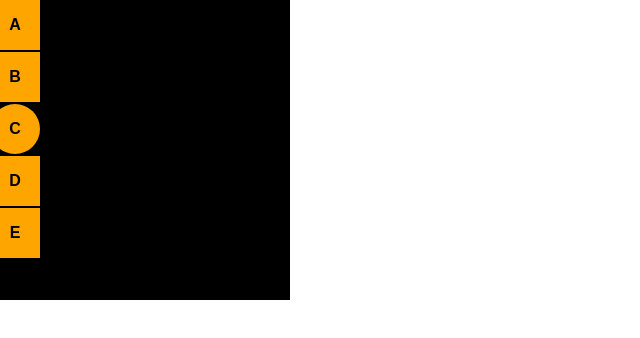
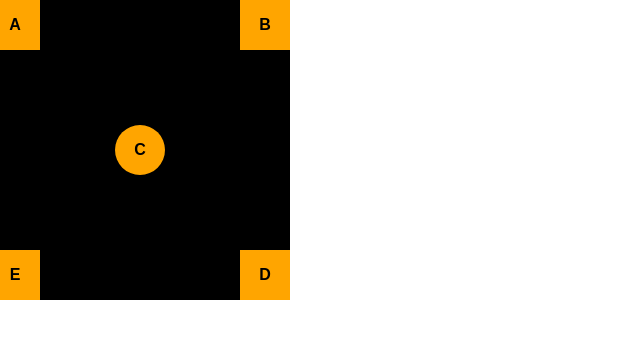
Before and after one commit to mehedihasanit12/web-design-master-class, a plain HTML site: page index.html in a window 1280 px wide. Shown: the whole page, without its empty margins (0-640 px from the left). Drawn offline with Linux system fonts and the light colour scheme.

Commit message:
absolute position

```diff
--- a/index.html
+++ b/index.html
@@ -6,11 +6,11 @@
   </head>
   <body>
     <div class="container">
-      <div class="box">A</div>
-      <div class="box">B</div>
-      <div class="circle">C</div>
-      <div class="box">D</div>
-      <div class="box">E</div>
+      <div class="box a">A</div>
+      <div class="box b">B</div>
+      <div class="circle c">C</div>
+      <div class="box d">D</div>
+      <div class="box e">E</div>
     </div>
   </body>
 </html>
--- a/style.css
+++ b/style.css
@@ -15,7 +15,6 @@
     width: 50px;
     height: 50px;
     background-color: orange;
-    margin-bottom: 2px;
     display: flex;
     justify-content: center;
     align-items: center;
@@ -25,3 +24,26 @@
 .circle{
     border-radius: 50%;
 }
+
+.b{
+    position: absolute;
+    top: 0;
+    right: 0;
+}
+.d{
+    position: absolute;
+    bottom: 0;
+    right: 0;
+}
+.e{
+    position: absolute;
+    bottom: 0;
+    left: 0;
+}
+.c{
+    position: absolute;
+    top: 50%;
+    left: 50%;
+    transform: translate(-50%,-50%);
+
+}
```
